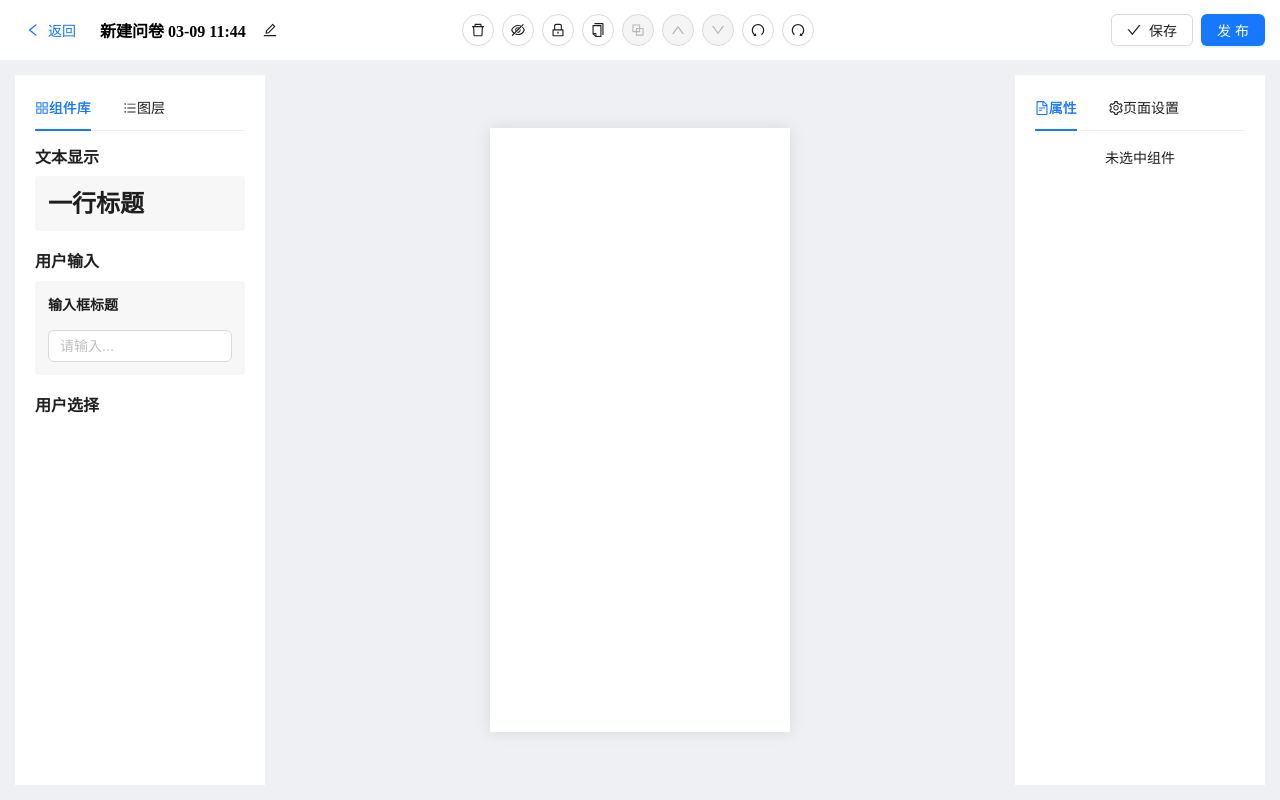
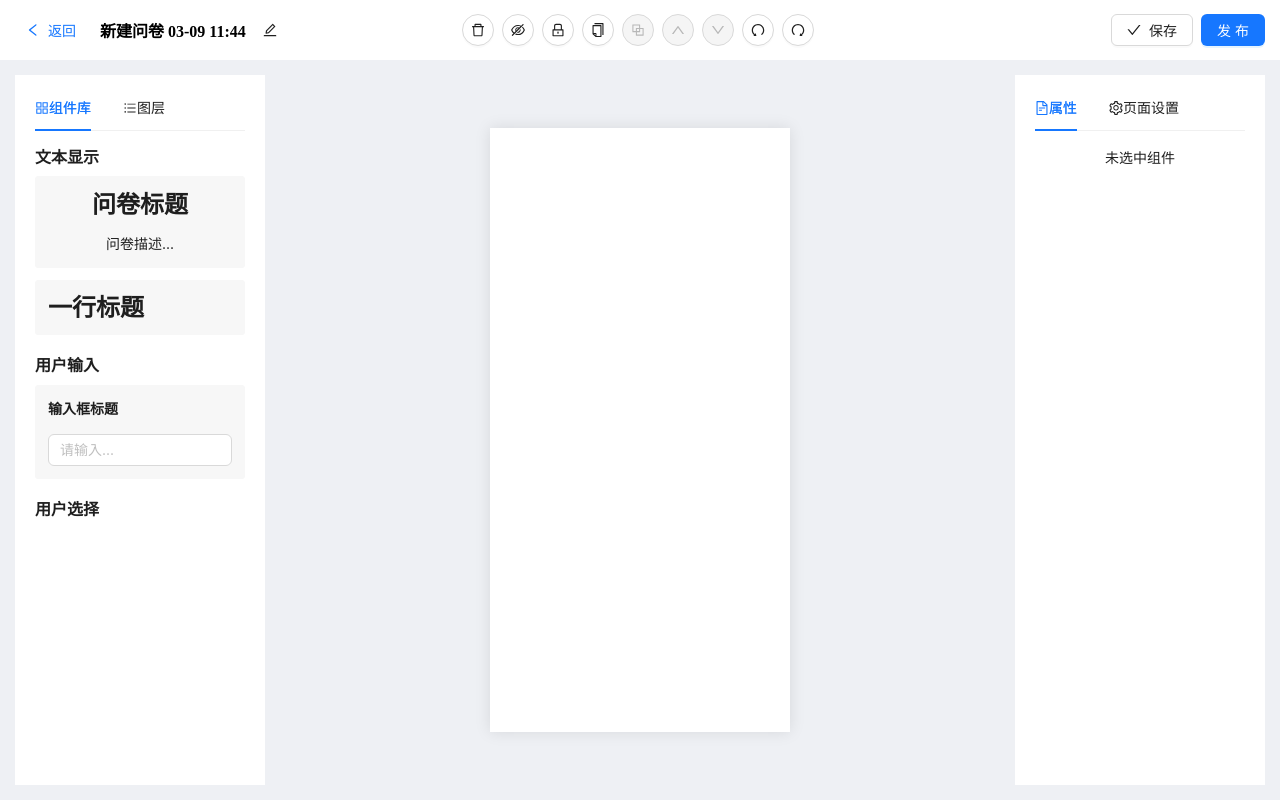
Before and after one commit to DrssXpro/Q-Maker, a React (Vite) app: page /edit/1 in a window 1280 px wide. Built offline with nearby package versions, Linux system fonts and the light colour scheme; no server answers.

Commit message:
feat: 问卷增加info组件

```diff
--- a/src/components/FsEdit/FsEditComponents/FsEditComponents.tsx
+++ b/src/components/FsEdit/FsEditComponents/FsEditComponents.tsx
@@ -11,6 +11,7 @@ const { Title } = Typography;
 
 const generateComponent = (c: IComponentConfig) => {
   const { type, title, Component, defaultProps } = c;
+  console.log("check:", defaultProps);
   const dispatch = useDispatch();
 
   //将新组件添加至 store
@@ -32,6 +33,7 @@ const generateComponent = (c: IComponentConfig) => {
     </div>
   );
 };
+
 const FsEditComponents: FC = () => {
   return (
     <>
--- /dev/null
+++ b/src/components/FsQuestionComponents/QuestionComponents/QuestionInfo/components/InfoComponent.tsx
@@ -0,0 +1,30 @@
+import { FC } from "react";
+import { Typography } from "antd";
+import { IQuestionInfoProps } from "../type";
+import { QuestionInfoDefaultValue } from "..";
+
+const { Title, Paragraph } = Typography;
+
+const InfoComponent: FC<IQuestionInfoProps> = (props: IQuestionInfoProps) => {
+  const { title, desc = "" } = { ...QuestionInfoDefaultValue, ...props };
+
+  const descTexList = desc.split("\n");
+
+  return (
+    <div style={{ textAlign: "center" }}>
+      <Title level={3} style={{ marginTop: 0 }}>
+        {title}
+      </Title>
+      <Paragraph style={{ marginBottom: 0 }}>
+        {descTexList.map((t, index) => (
+          <span key={index}>
+            {index > 0 && <br />}
+            {t}
+          </span>
+        ))}
+      </Paragraph>
+    </div>
+  );
+};
+
+export default InfoComponent;
--- /dev/null
+++ b/src/components/FsQuestionComponents/QuestionComponents/QuestionInfo/components/InfoPropsComponent.tsx
@@ -0,0 +1,31 @@
+import { Form, Input } from "antd";
+import { FC } from "react";
+import { IQuestionInfoProps } from "../type";
+
+const InfoPropsComponent: FC = (props: IQuestionInfoProps) => {
+  const { title, desc, onChange, disabled } = props;
+  const [form] = Form.useForm();
+
+  const handleValuesChange = () => {
+    onChange && onChange(form.getFieldsValue());
+  };
+
+  return (
+    <Form
+      layout="vertical"
+      initialValues={{ title, desc }}
+      onValuesChange={handleValuesChange}
+      disabled={disabled}
+      form={form}
+    >
+      <Form.Item label="标题" name="title" rules={[{ required: true, message: "请输入问卷标题" }]}>
+        <Input />
+      </Form.Item>
+      <Form.Item label="描述" name="desc">
+        <Input.TextArea />
+      </Form.Item>
+    </Form>
+  );
+};
+
+export default InfoPropsComponent;
--- /dev/null
+++ b/src/components/FsQuestionComponents/QuestionComponents/QuestionInfo/index.ts
@@ -0,0 +1,19 @@
+import { IComponentConfig } from "../../type";
+import InfoComponent from "./components/InfoComponent";
+import InfoPropsComponent from "./components/InfoPropsComponent";
+import { IQuestionInfoProps } from "./type";
+
+// Info 组件默认属性值（初始化、重置使用）
+export const QuestionInfoDefaultValue: IQuestionInfoProps = {
+  title: "问卷标题",
+  desc: "问卷描述...",
+};
+
+// Info 组件基本配置
+export const QuestionInfoConfig: IComponentConfig = {
+  title: "问卷信息",
+  type: "questionInfo",
+  Component: InfoComponent,
+  PropsComponent: InfoPropsComponent,
+  defaultProps: QuestionInfoDefaultValue,
+};
--- /dev/null
+++ b/src/components/FsQuestionComponents/QuestionComponents/QuestionInfo/type.ts
@@ -0,0 +1,6 @@
+export interface IQuestionInfoProps {
+  title?: string;
+  desc?: string;
+  disabled?: boolean;
+  onChange?: (newProps: IQuestionInfoProps) => void;
+}
--- a/src/components/FsQuestionComponents/index.ts
+++ b/src/components/FsQuestionComponents/index.ts
@@ -1,16 +1,17 @@
 import { QuestionInputConfig } from "./QuestionComponents/QuestionInput";
 import { QuestionTitleConfig } from "./QuestionComponents/QuestionTitle";
+import { QuestionInfoConfig } from "./QuestionComponents/QuestionInfo";
 import { IComponentConfig } from "./type";
 
 // 所有组件配置列表
-const componentConfigList: IComponentConfig[] = [QuestionTitleConfig, QuestionInputConfig];
+const componentConfigList: IComponentConfig[] = [QuestionTitleConfig, QuestionInputConfig, QuestionInfoConfig];
 
 // 所有组件按照类型分组
 export const componentGonfigGroup = [
   {
     groupId: "textGroup",
     groupName: "文本显示",
-    components: [QuestionTitleConfig],
+    components: [QuestionInfoConfig, QuestionTitleConfig],
   },
   {
     groupId: "inputGroup",
```
